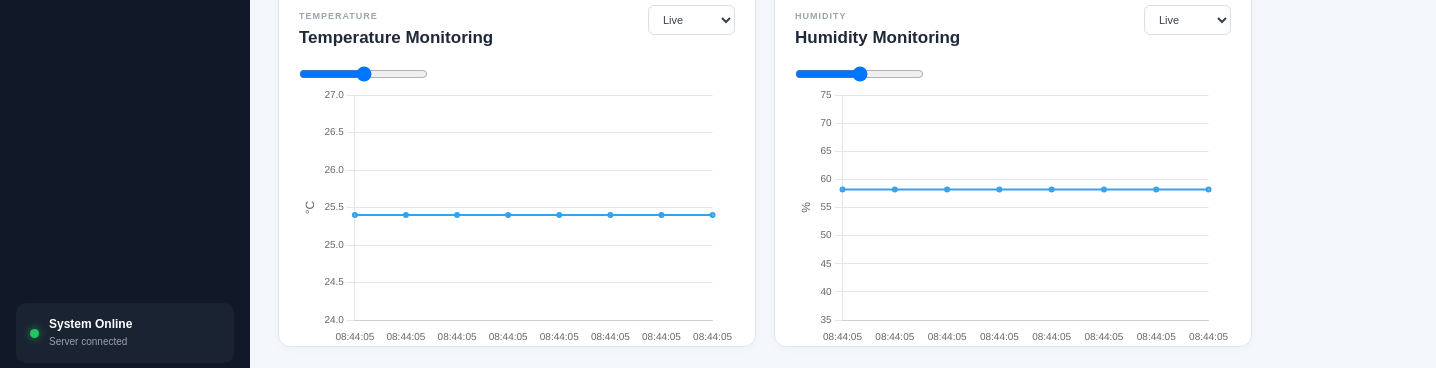
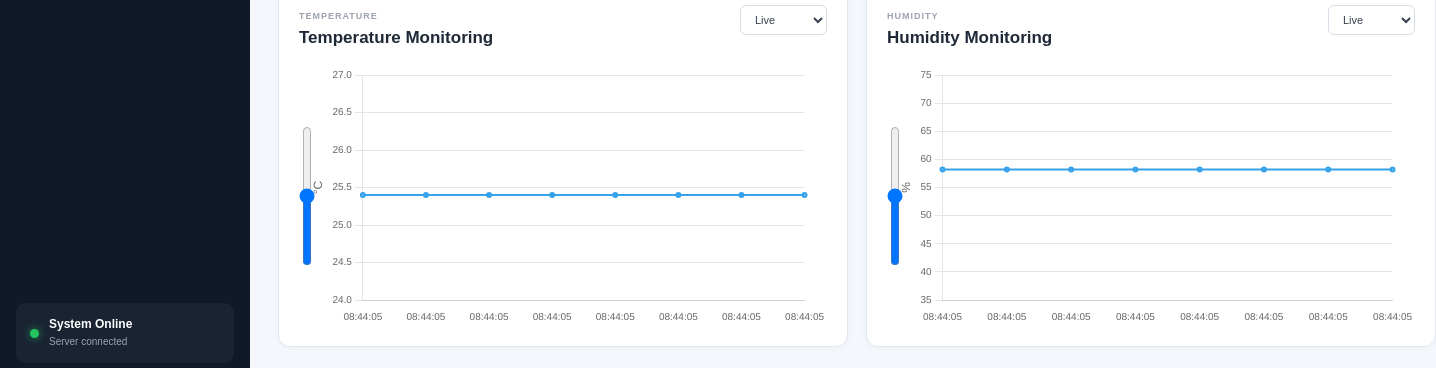
Before and after one commit to yanoajf/server-room-monitoring, a plain HTML site: page index.html in a window 1280 px wide. Shown: the part 413-781 px from the top of the page, 1436 px wide, since content can reach past the window. Drawn offline with nearby package versions, Linux system fonts and the light colour scheme; no server answers.

Commit message:
update grafik dashboard

```diff
--- a/frontend/css/style.css
+++ b/frontend/css/style.css
@@ -2857,3 +2857,38 @@ footer span {
     }
 
 }
+
+/* =========================================
+   CHART ZOOM SLIDER
+   ========================================= */
+
+.chart-with-slider {
+    position: relative;
+    display: flex;
+    align-items: stretch;
+}
+
+.chart-with-slider canvas {
+    flex: 1;
+    min-width: 0;
+}
+
+/* Area slider */
+.chart-zoom-slider {
+    width: 140px;
+    height: 18px;
+    position: absolute;
+    left: -62px;
+    top: 50%;
+    transform: translateY(-50%) rotate(-90deg);
+    transform-origin: center;
+
+    margin: 0;
+    cursor: ns-resize;
+    z-index: 10;
+}
+
+/* Supaya slider tidak mengganggu angka Y */
+.chart-with-slider {
+    padding-left: 8px;
+}
```
